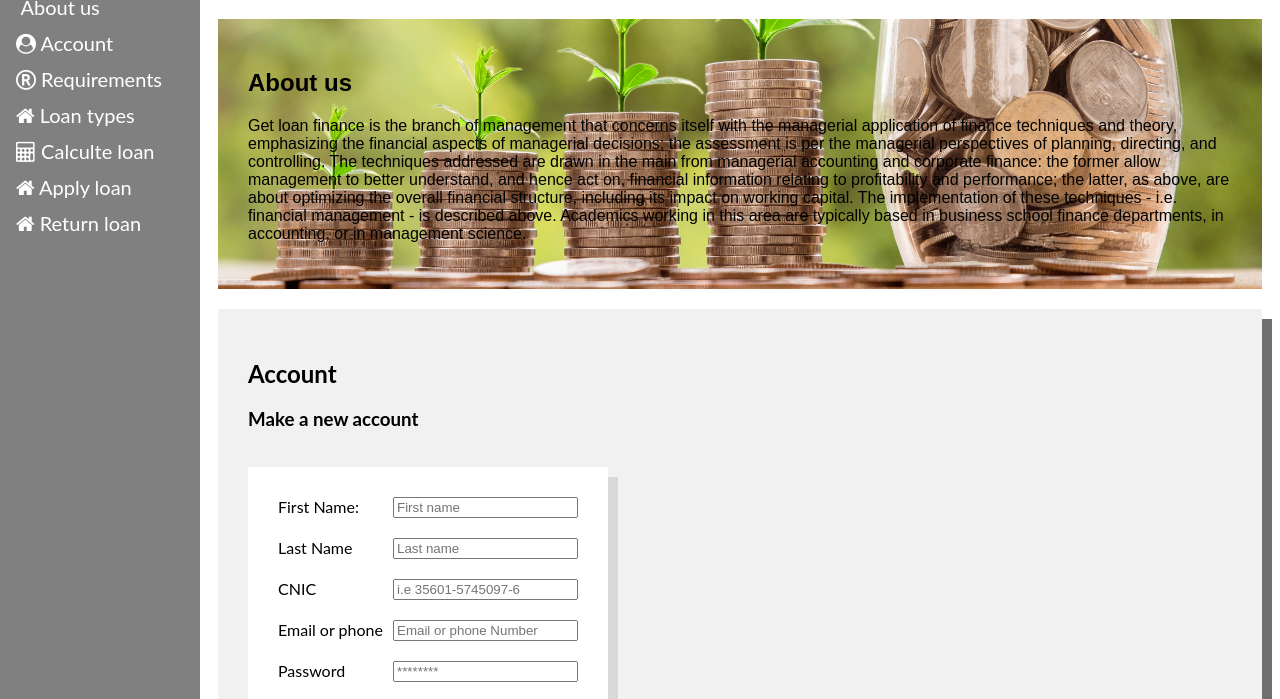
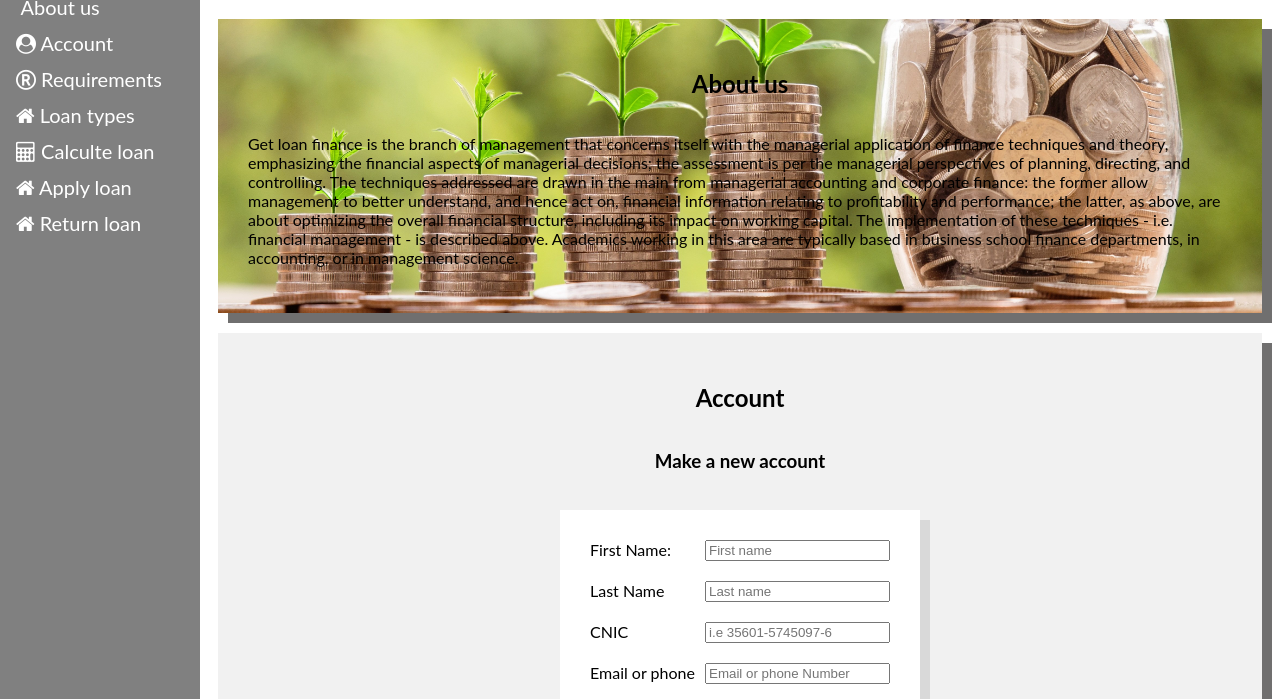
Before and after one commit to Saqlain-javed/getloan, a plain HTML site: page index.html in a window 1280 px wide. Shown: the part 63-762 px from the top of the page. Drawn offline with Linux system fonts and the light colour scheme; some icons are missing.

Commit message:
index.js added

```diff
--- a/style/index.css
+++ b/index.css
@@ -1,29 +1,22 @@
 body {font-family: "Lato", sans-serif;}
 .about {
-    background-image: url(../asserts/money.jpg);
+    background-image: url(./asserts/money.jpg);
     background-size: cover;
-    border: transparent;
-    max-width: 100%;
-    padding: 30px;
     background-repeat: no-repeat;
     background-size: cover;
     background-position: bottom;
-    border: transparent;
-    margin-left: 200px;
-    margin-right: 100px;
-    max-width: 100%;
-    padding: 30px;
-    margin: auto;
-    font-family: sans-serif;
 }
 .account{
     margin:auto;
     max-width: 100%;
     padding: 30px;
     margin-top:20px;
-    background: #f1f1f1;
+    background-color: #f1f1f1;
     box-shadow: 10px 10px #706f6f;
     margin-bottom: 20px;
+    display: flex;
+    flex-direction: column;
+    align-items: center;
 }
 
 .sidebar {
--- a/index.html
+++ b/index.html
@@ -4,7 +4,7 @@
 <meta name="viewport" content="width=device-width, initial-scale=1">
 <title>Find easy loan</title>
 <link rel="stylesheet" href="https://cdnjs.cloudflare.com/ajax/libs/font-awesome/4.7.0/css/font-awesome.min.css">
-<link rel="stylesheet" href="./style/index.css">
+<link rel="stylesheet" href="index.css">
 </head>
 <body>
 <div class="sidebar">
@@ -19,7 +19,7 @@
 </div>
 <main>
   <h1 style="text-align: center;background-color: rgb(128, 128, 128);color: white">Welcome to Get Loan.com</h1>
-<section id="about" class="about">
+<section id="about" class="account about">
 <h2>About us</h2>
 <p>Get loan finance is the branch of management that concerns itself with the managerial application of finance techniques and theory, emphasizing the financial aspects of managerial decisions; the assessment is per the managerial perspectives of planning, directing, and controlling. The techniques addressed are drawn in the main from managerial accounting and corporate finance: the former allow management to better understand, and hence act on, financial information relating to profitability and performance; the latter, as above, are about optimizing the overall financial structure, including its impact on working capital. The implementation of these techniques - i.e. financial management - is described above. Academics working in this area are typically based in business school finance departments, in accounting, or in management science.
 </p>
```
Also changed, not shown: index.js (added).
